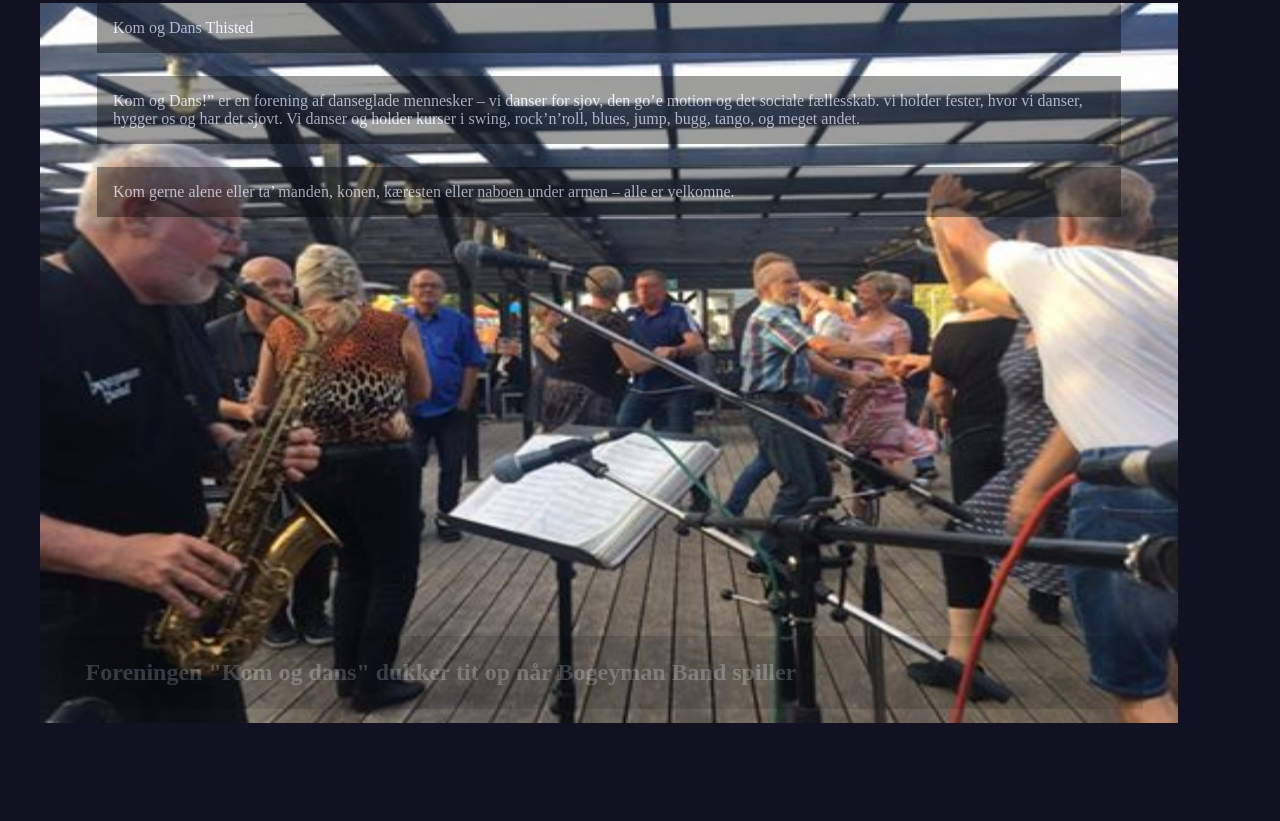
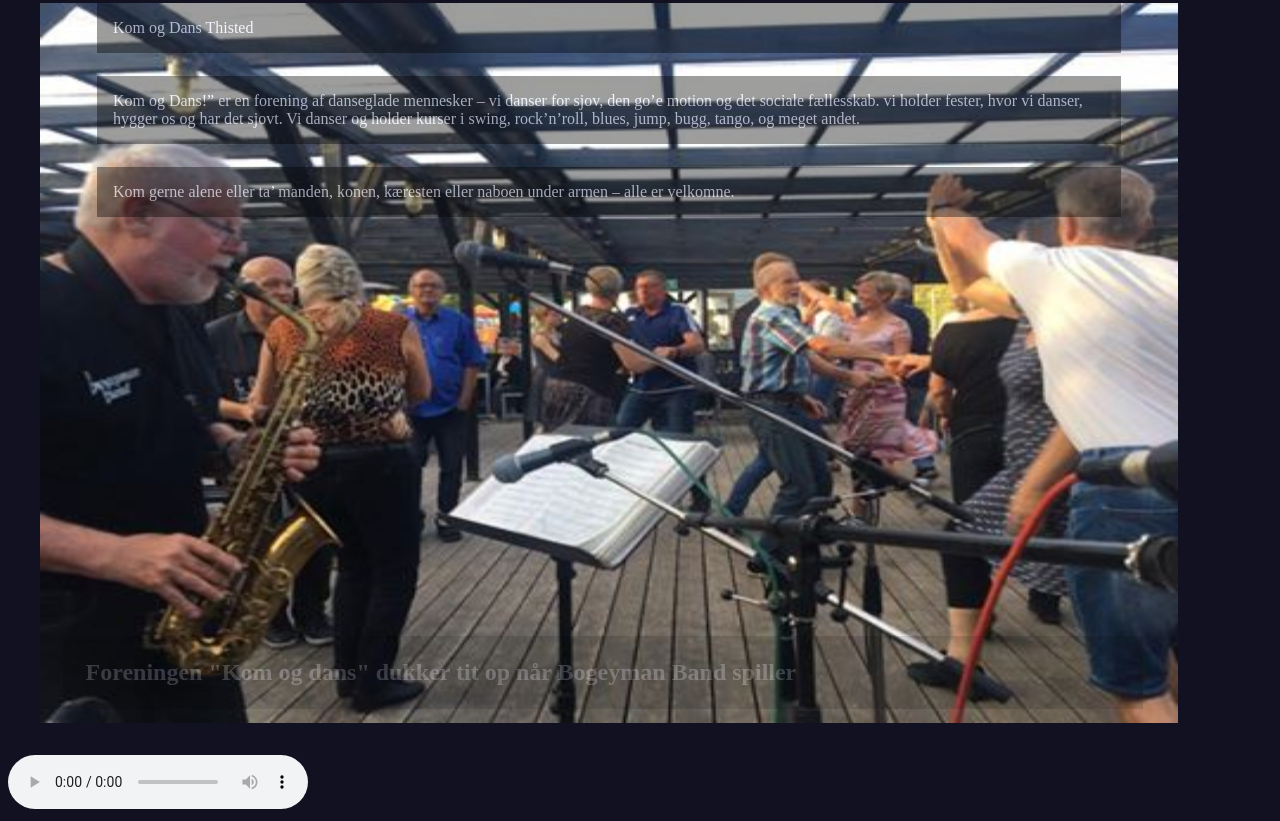
Before and after one commit to 2semesterX2/BrorsWebdok, a plain HTML site: page index.html in a window 1280 px wide. Shown: the part 1533-2354 px from the top of the page. Before the commit the page ends 2288 px from the top, so only its background shows below. Drawn offline with Linux system fonts and the light colour scheme.

Commit message:
Nu med Audio

```diff
--- a/index.html
+++ b/index.html
@@ -40,6 +40,12 @@
 				Kom gerne alene eller ta’ manden, konen, kæresten eller naboen under armen – alle er velkomne.
 			</p>
 		</article>
+
+ 		<audio controls>
+  				<source src="a.wav" type="audio/wav">
+  				Your browser does not support the audio element.
+		</audio>
+
 		<script src="wd.js"></script>
 	</body>
 </html>
```
Also changed, not shown: 1 other file.
